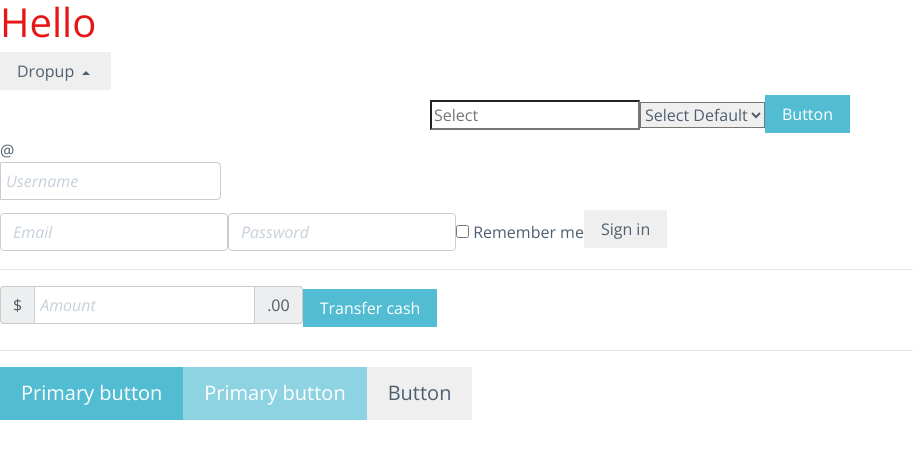
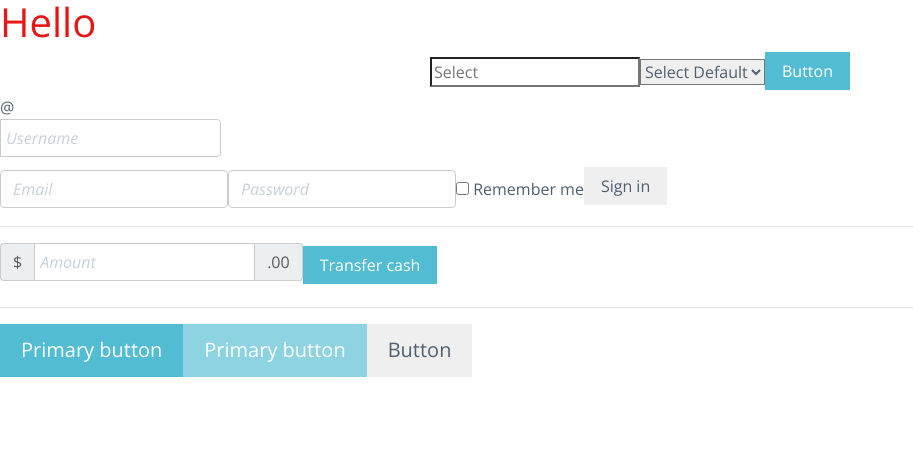
Before and after one commit to Malleus-Sasha/balance-money-ng, an Angular app: page / in a window 1280 px wide. Shown: the top 458 px of the page, without its empty margins (0-913 px from the left). Built offline with nearby package versions, Linux system fonts and the light colour scheme.

Commit message:
[bm -301]  Remove dropdowm (review: myself)

```diff
--- a/src/app/app.component.html
+++ b/src/app/app.component.html
@@ -1,27 +1,4 @@
 <h1>{{title}}</h1>
-
-<div class="dropup">
-    <button class="btn btn-default dropdown-toggle" type="button" id="dropdownMenu2" data-toggle="dropdown" aria-haspopup="true"
-        aria-expanded="false">
-        Dropup
-        <span class="caret"></span>
-    </button>
-    <ul class="dropdown-menu" aria-labelledby="dropdownMenu2">
-        <li>
-            <a href="#">Action</a>
-        </li>
-        <li>
-            <a href="#">Another action</a>
-        </li>
-        <li>
-            <a href="#">Something else here</a>
-        </li>
-        <li role="separator" class="divider"></li>
-        <li>
-            <a href="#">Separated link</a>
-        </li>
-    </ul>
-</div>
 
 <div class="btn-group-center">
     <input type="text" placeholder="Select">
```
